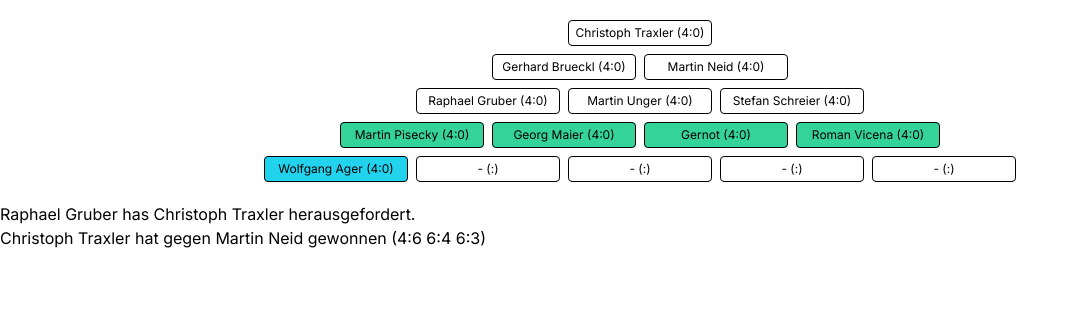
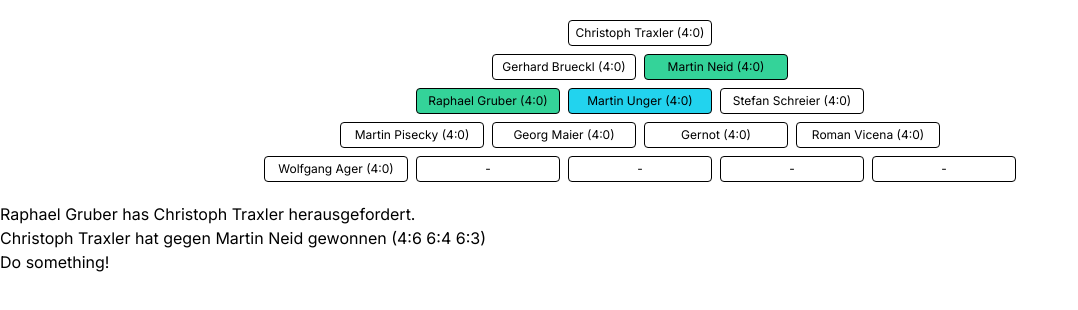
Before and after one commit to raphi011/pyramid, a Next.js app: page / in a window 1280 px wide. Shown: the top 310 px of the page, without its empty margins (0-1078 px from the left). Built offline with nearby package versions, Linux system fonts and the light colour scheme.

Commit message:
play around with server actions

```diff
--- /dev/null
+++ b/app/actions.ts
@@ -0,0 +1,5 @@
+"use server";
+
+export async function doSomething() {
+  console.log("do something!");
+}
--- a/app/page.tsx
+++ b/app/page.tsx
@@ -1,3 +1,5 @@
+import { doSomething } from "./actions";
+
 const standings = [
   { id: 1, name: "Christoph Traxler", won: 4, lost: 0 },
   { id: 2, name: "Gerhard Brueckl", won: 4, lost: 0 },
@@ -84,7 +86,7 @@ function standingsToPyramid(input) {
 
   if (lastRowWidth != rows.length) {
     for (let i = 0; i < rows.length - lastRowWidth; i++) {
-      rows[rows.length - 1].push({ name: "-" });
+      rows[rows.length - 1].push({});
     }
   }
 
@@ -118,25 +120,49 @@ function playerClassName(standings, currentPlayerId, playerId) {
   return "rounded m-1 w-36 truncate text-center p-1 border border-black";
 }
 
+function renderPlayer(standings, currentPlayerId, player, index) {
+  if (!player.id) {
+    return (
+      <div
+        key={index}
+        className="rounded m-1 w-36 truncate text-center p-1 border border-black"
+      >
+        -
+      </div>
+    );
+  }
+
+  return (
+    <a
+      href={`/player/${player.id}`}
+      key={index}
+      className={playerClassName(standings, currentPlayerId, player.id)}
+    >
+      {player.name} ({player.won}:{player.lost})
+    </a>
+  );
+}
+
 export default async function Home() {
   const pyramid = standingsToPyramid(standings);
 
-  const currentPlayerId = 11;
+  const currentPlayerId = 5;
 
   return (
     <main className="flex min-h-screen flex-col">
       <div className="overflow-x-auto py-4 w-full text-xs grid items-center justify-items-center">
         {pyramid.map((row, i) => (
           <div key={i} className="flex items-center justify-center content-around">
-            {row.map((p, i) => (
-              <div key={i} className={playerClassName(standings, currentPlayerId, p.id)}>
-                {p.name} ({p.won}:{p.lost})
-              </div>
-            ))}
+            {row.map((p, i) => renderPlayer(standings, currentPlayerId, p, i))}
           </div>
         ))}
       </div>
       <div>{events.map((row, i) => renderEvent(row, i))}</div>
+      <div>
+        <form action={doSomething}>
+          <button type="submit">Do something!</button>
+        </form>
+      </div>
     </main>
   );
 }
--- /dev/null
+++ b/app/player/[id]/page.tsx
@@ -0,0 +1,9 @@
+export default async function Player() {
+  return (
+    <main className="flex min-h-screen flex-col">
+      <div className="overflow-x-auto py-4 w-full text-xs grid items-center justify-items-center">
+        <h1>Player</h1>
+      </div>
+    </main>
+  );
+}
```
Also changed, not shown: 1 other file (tests, documents, lock files or other folders).
